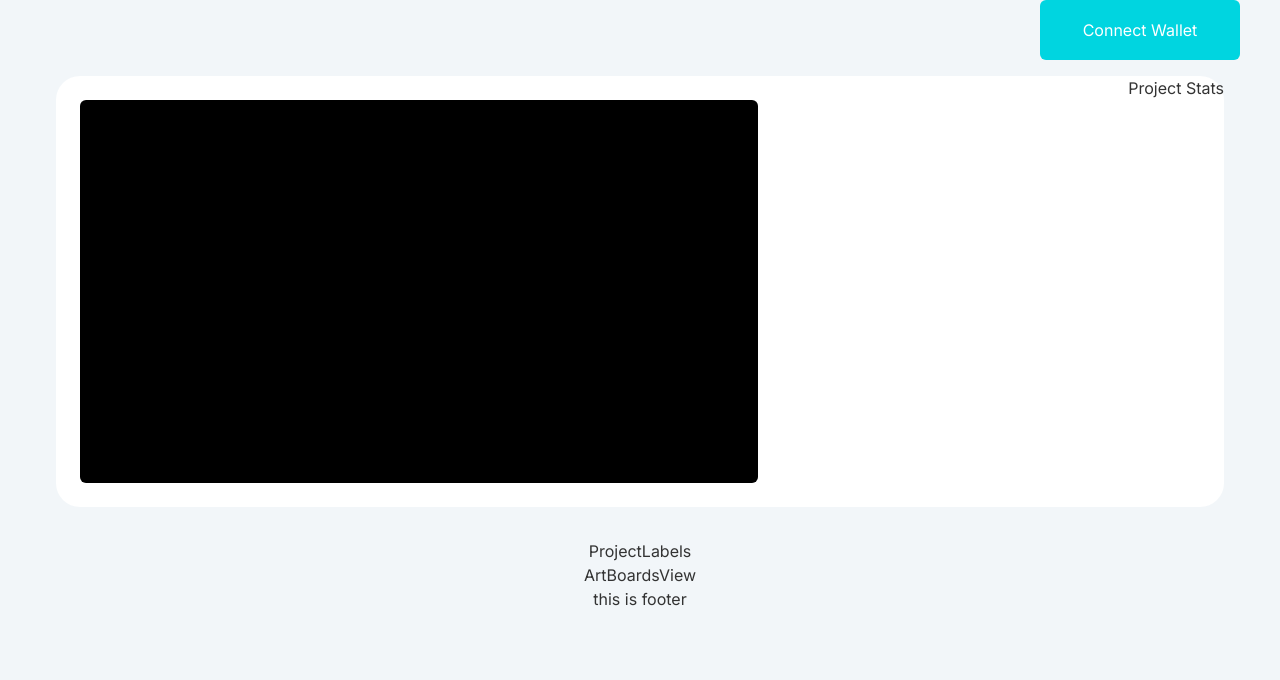
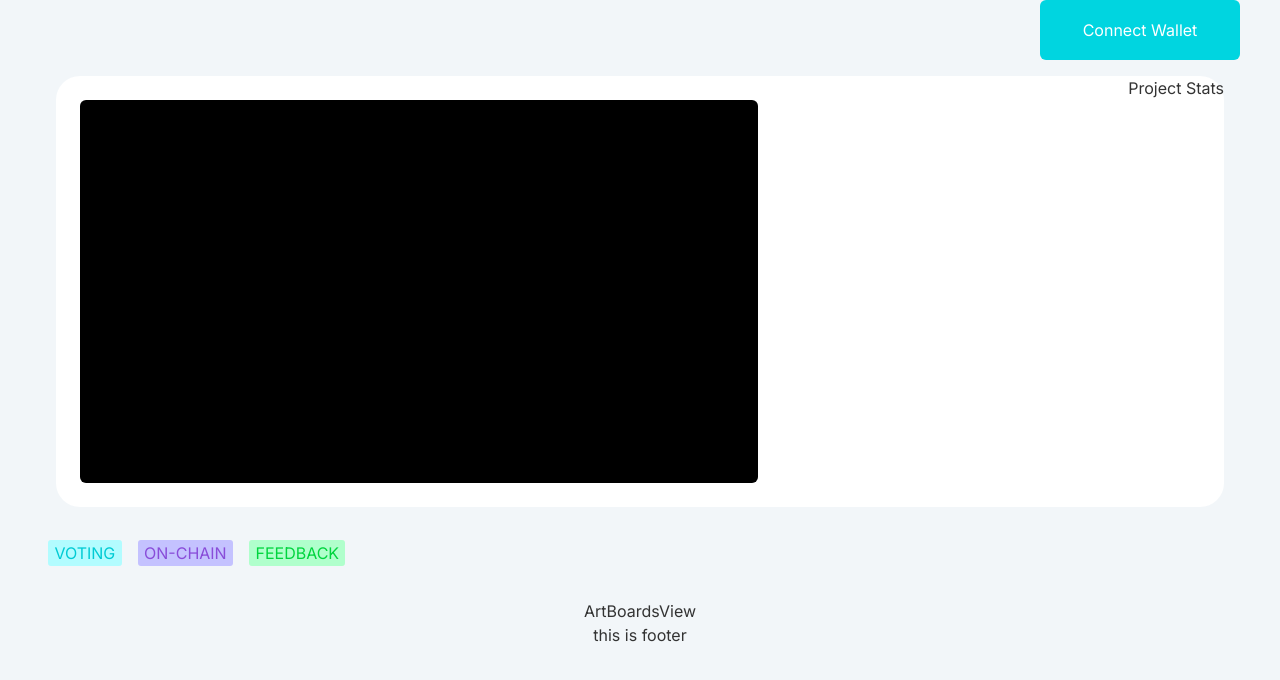
Before and after one commit to kelvinpraises/quiverbliss1, a Next.js app: page /communities/1/project in a window 1280 px wide. Shown: the top 680 px of the page. Built offline with nearby package versions, Linux system fonts and the light colour scheme.

Commit message:
feat: add labels to show project status

```diff
--- a/src/features/community/views/ProjectLabels.tsx
+++ b/src/features/community/views/ProjectLabels.tsx
@@ -1,5 +1,24 @@
+import styled from "styled-components";
+import { kMaxContainerWidth } from "../../../common/constants/width";
+import Labels from "../components/Labels";
+
 const ProjectLabels = () => {
-  return <div>ProjectLabels</div>;
+  return (
+    <SProjectLabels>
+      {["voting", "on-chain", "feedback"].map((label) => (
+        <Labels type={label as LabelTypes} />
+      ))}
+    </SProjectLabels>
+  );
 };
 
 export default ProjectLabels;
+
+const SProjectLabels = styled.section`
+  display: flex;
+  flex-wrap: wrap;
+  flex-direction: row;
+  margin-bottom: 2em;
+  width: 100%;
+  max-width: ${kMaxContainerWidth};
+`;
```
